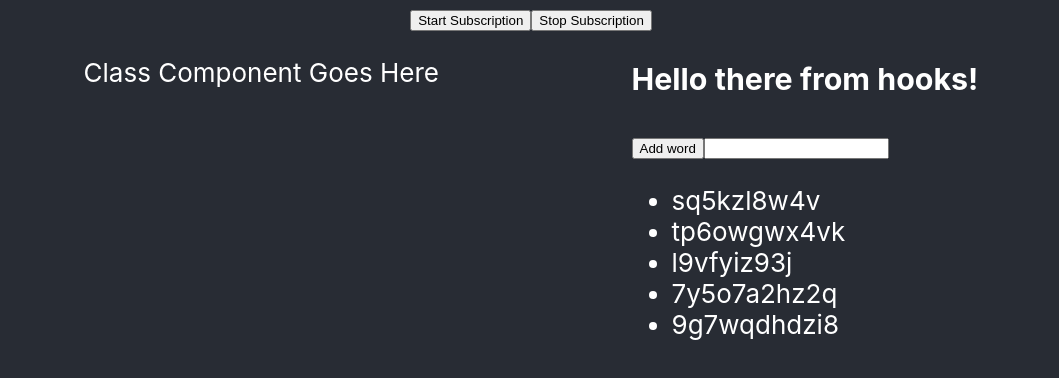
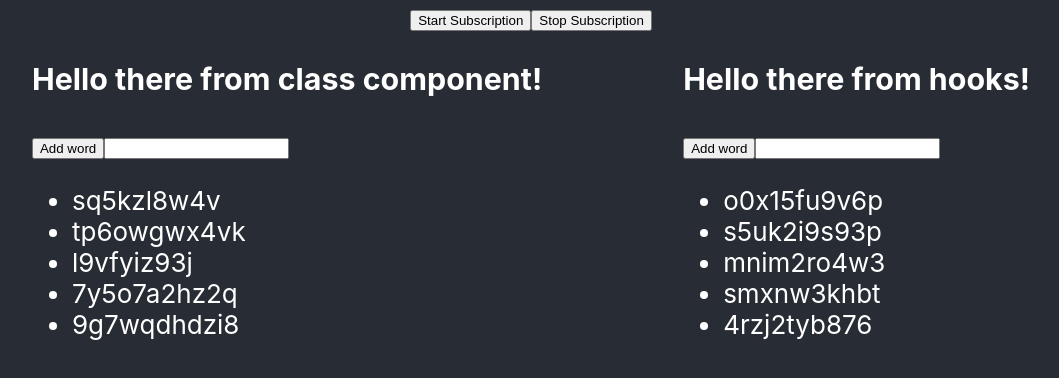
Before and after one commit to Jack272Hughes/react-typescript-example, a React (Create React App) app: page / in a window 1280 px wide. Shown: the top 378 px of the page, without its empty margins (109-1168 px from the left). Built offline with nearby package versions, Linux system fonts and the light colour scheme.

Commit message:
Add implementation for class component

```diff
--- a/src/components/App.tsx
+++ b/src/components/App.tsx
@@ -5,6 +5,7 @@ import {
 	stopSubscription
 } from "../services/backendInterface";
 import "../styles/App.css";
+import ClassComponent from "./ClassComponent";
 
 function App() {
 	return (
@@ -25,7 +26,9 @@ function App() {
 						justifyContent: "space-evenly",
 						width: "100%"
 					}}>
-					<p>Class Component Goes Here</p>
+					<ClassComponent
+						message={"Hello there from class component!"}
+					/>
 					<Hooks message={"Hello there from hooks!"} />
 				</div>
 			</header>
--- /dev/null
+++ b/src/components/ClassComponent.tsx
@@ -0,0 +1,77 @@
+import React, { Component } from "react";
+import { request, subscribe, unsubscribe } from "../services/backendInterface";
+
+type Props = {
+	message: String;
+};
+
+type State = {
+	word: string;
+	items: string[];
+};
+
+class ClassComponent extends Component<Props, State> {
+	constructor(props: Props) {
+		super(props);
+		this.state = {
+			word: "",
+			items: []
+		};
+		this.addWord = this.addWord.bind(this);
+	}
+
+	addWord(word: string) {
+		this.setState((prevState) => {
+			return { items: [...prevState.items, word] };
+		});
+	}
+
+	componentDidMount() {
+		request().then((words) => {
+			this.setState((prevState) => {
+				return {
+					items: prevState.items.concat(words)
+				};
+			});
+		});
+
+		subscribe(this.addWord);
+	}
+
+	componentDidUpdate(prevProps: Props, prevState: State) {
+		if (prevState.word !== this.state.word) {
+			this.setState({ word: this.state.word.replace(/[^a-zA-Z]/g, "") });
+		}
+	}
+
+	componentWillUnmount() {
+		unsubscribe(this.addWord);
+	}
+
+	render() {
+		return (
+			<div>
+				<h3>{this.props.message}</h3>
+				<div>
+					<button onClick={() => this.addWord(this.state.word)}>
+						Add word
+					</button>
+					<input
+						type="text"
+						value={this.state.word}
+						onChange={(event) =>
+							this.setState({ word: event.target.value })
+						}
+					/>
+				</div>
+				<ul>
+					{this.state.items.map((item, index) => {
+						return <li key={index}>{item}</li>;
+					})}
+				</ul>
+			</div>
+		);
+	}
+}
+
+export default ClassComponent;
```
